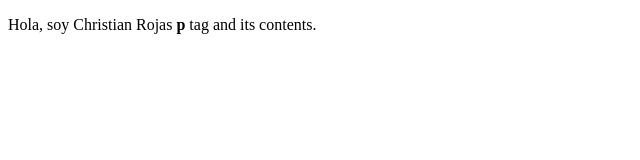
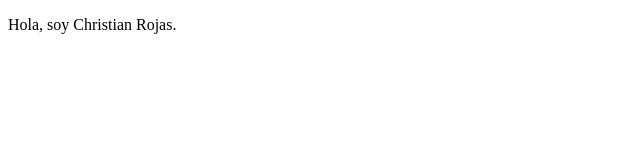
Before and after one commit to christianrojas04/christianrojas04.github.io, a plain HTML site: page index.html in a window 1280 px wide. Shown: the whole page, without its empty margins (0-640 px from the left). Drawn offline with Linux system fonts and the light colour scheme.

Commit message:
Update index.html

```diff
--- a/index.html
+++ b/index.html
@@ -4,6 +4,6 @@
     <title>Christian Rojas</title>
   </head>
   <body>
-    <p>Hola, soy Christian Rojas <strong>p</strong> tag and its contents.</p>
+    <p>Hola, soy Christian Rojas.</p>
   </body>
 </html>
```
